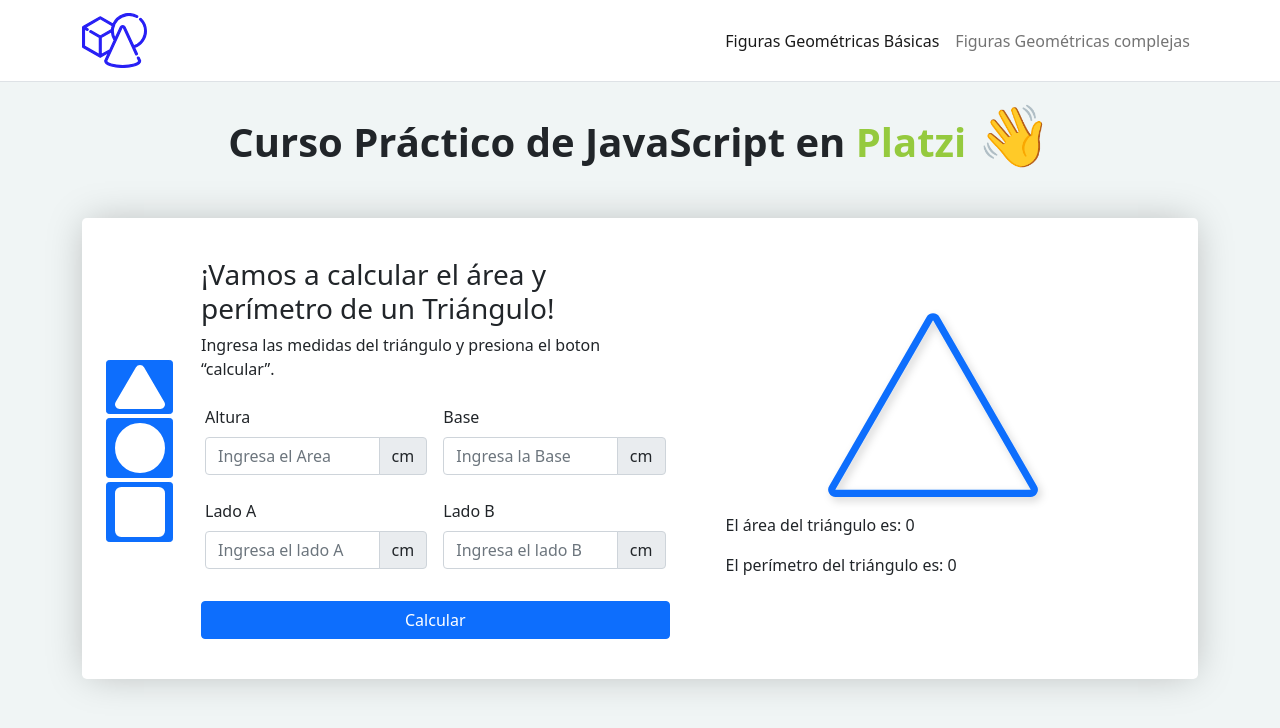
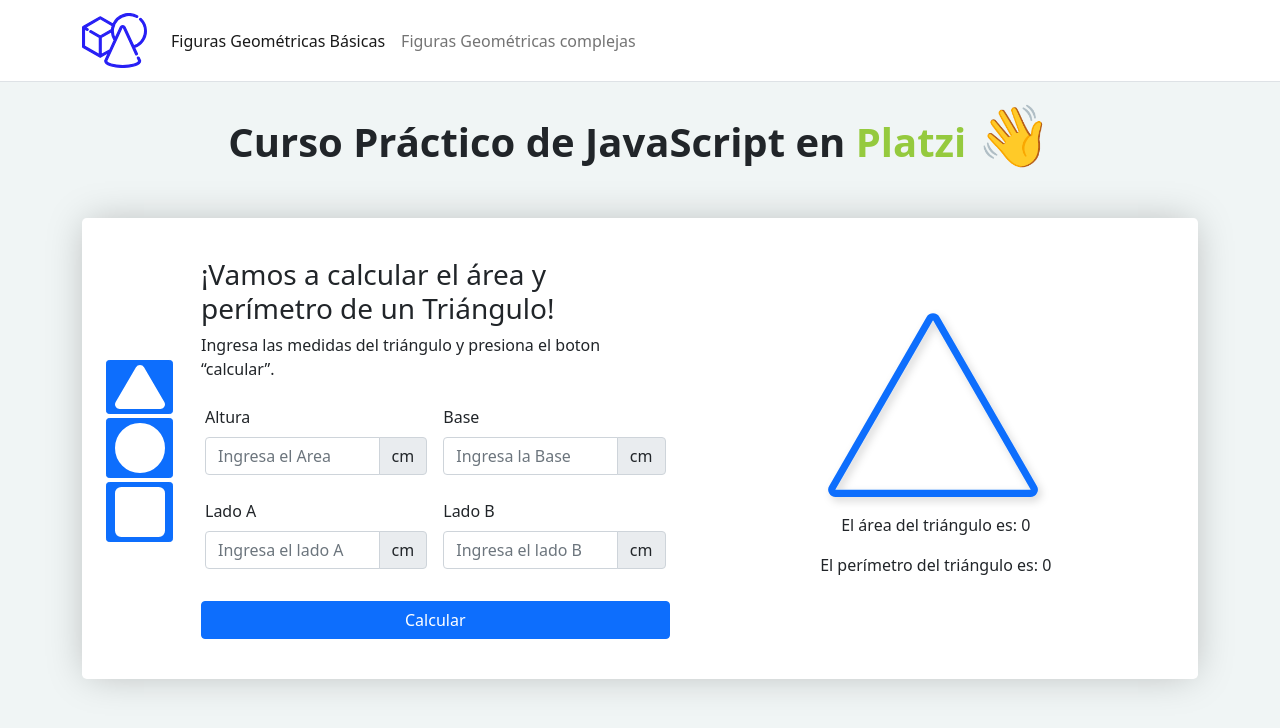
Before and after one commit to AndresCanizales2/Platzi-curso-practico-javascript, a plain HTML site: page figuras.html in a window 1280 px wide. Drawn offline with nearby package versions, Linux system fonts and the light colour scheme.

Commit message:
centrando texto de la respuesta

```diff
--- a/figuras.css
+++ b/figuras.css
@@ -15,7 +15,7 @@ body{
 }
 
 .van {
-    margin-left: auto;
+    margin-left: 0 auto;
 
 }
 
--- a/figuras.html
+++ b/figuras.html
@@ -139,7 +139,7 @@
         <div class="col-12 col-sm p-3">
           <img src="./images/triangulo.svg" class="w-50 mx-auto d-block" alt="circulo" />
 
-          <div class="container">
+          <div class="container text-center">
             <p>El &aacute;rea del tri&aacute;ngulo es: <span id="RespuestaArea">0</span> </p>
             <p>El per&iacute;metro del tri&aacute;ngulo es: <span id="Respuestaperimetro">0</span> </p>
           </div>
```
